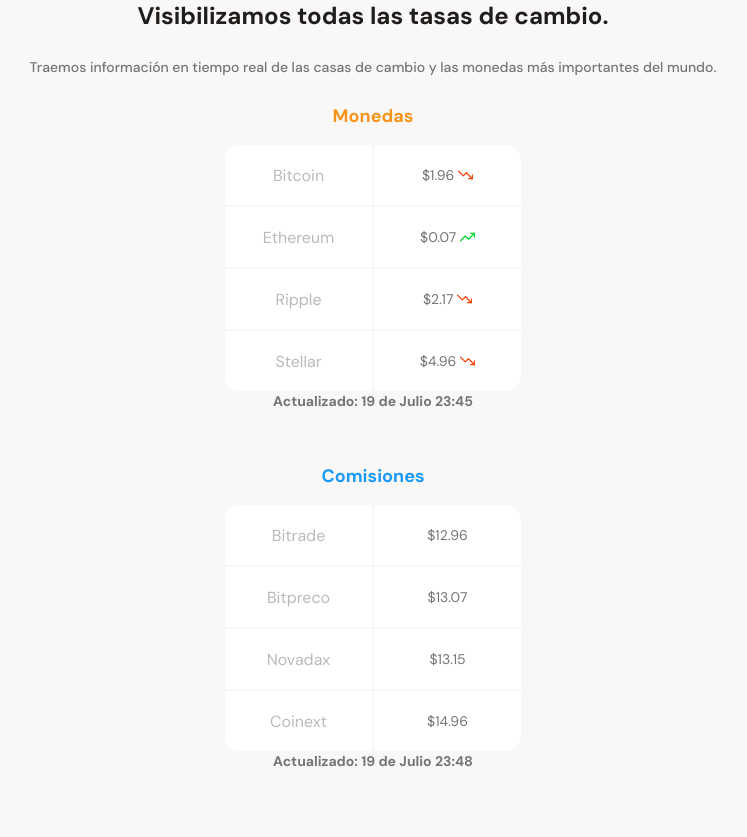
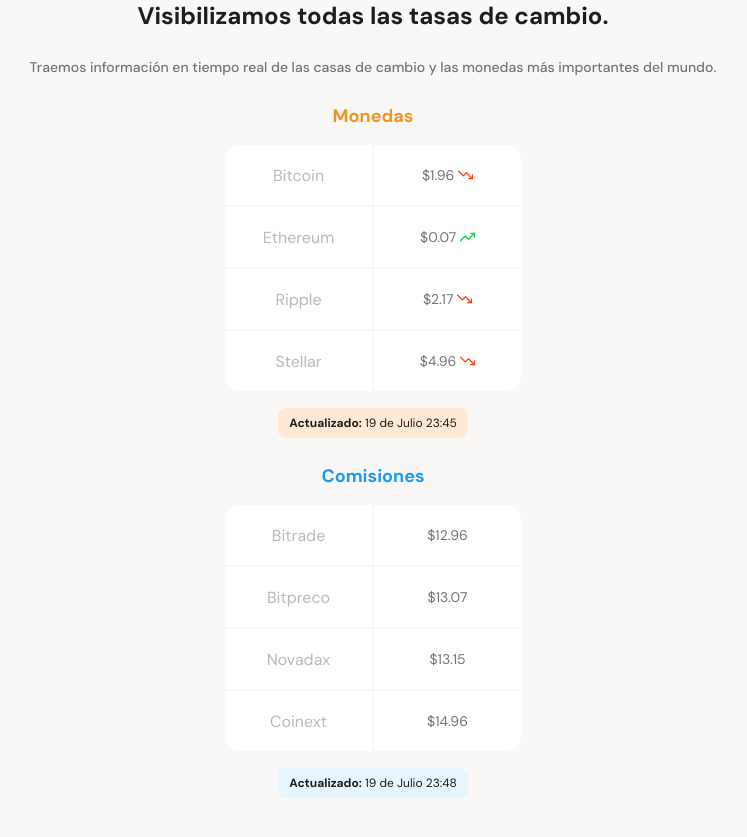
Before and after one commit to jeff-pozo/cursoResponsivePlatzi, a website: page index.html in a window 1280 px wide. Shown: the part 661-1498 px from the top of the page, without its empty margins (267-1014 px from the left). Drawn offline with Linux system fonts and the light colour scheme.

Commit message:
Finalizacion de los estilos de la seccion de tablas

```diff
--- a/index.html
+++ b/index.html
@@ -60,8 +60,8 @@
                                 </tr>
                             </table>
                         </div>
-                        <div>
-                            <p><b>Actualizado: 19 de Julio 23:45</b></p>
+                        <div class="currency-table--date">
+                            <p><b>Actualizado:</b> 19 de Julio 23:45</p>
                         </div>
                     </div>
                     <div class="main-commisions-table">
@@ -85,7 +85,9 @@
                                     <td class="table__bottom-right table__right">$14.96</td>
                                 </tr>
                             </table>
-                            <div><p><b>Actualizado: 19 de Julio 23:48</b></p></div>
+                            <div class="commisions-table--date">
+                                <p><b>Actualizado:</b> 19 de Julio 23:48</p>
+                            </div>
                         </div>
                     </div>
                 </section>
--- a/style.css
+++ b/style.css
@@ -206,6 +206,7 @@
 .currency-table--container .up {
   background-image: url(./assets/icons/trending-up.svg);
 }
+
 .main-commisions-table .commisions-table--title {
   margin-bottom: 15px;
   font-size: 1.8rem;
@@ -213,3 +214,28 @@
   line-height: 2.3rem;
   color: var(--secondary-blue);
 }
+.currency-table--date {
+  width: 190px;
+  height: 30px;
+  margin: 0 auto;
+  margin-top: 15px;
+  padding: 8px;
+  background-color: var(--soft-orange);
+  border-radius: 8px;
+}
+.currency-table--date p,
+.commisions-table--date p {
+  color: var(--warm-black);
+  font-size: 1.2rem;
+  line-height: 1.5rem;
+  font-weight: 300;
+}
+.commisions-table--date {
+  width: 190px;
+  height: 30px;
+  margin: 0 auto;
+  margin-top: 15px;
+  padding: 8px;
+  background-color: var(--soft-blue);
+  border-radius: 8px;
+}
```
